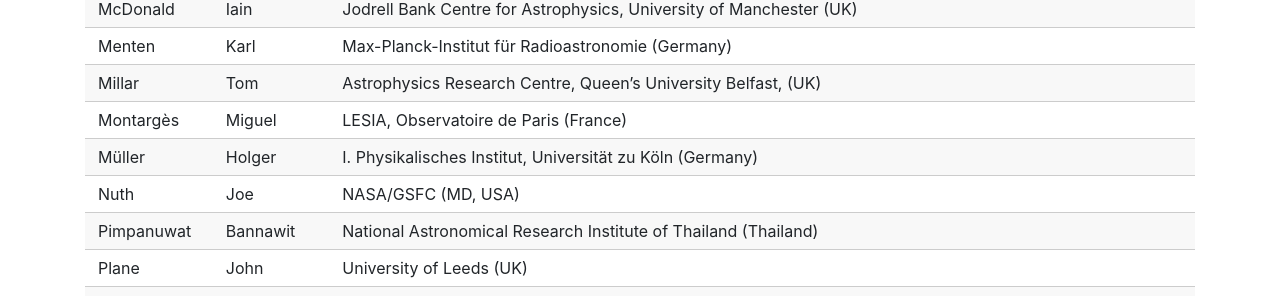
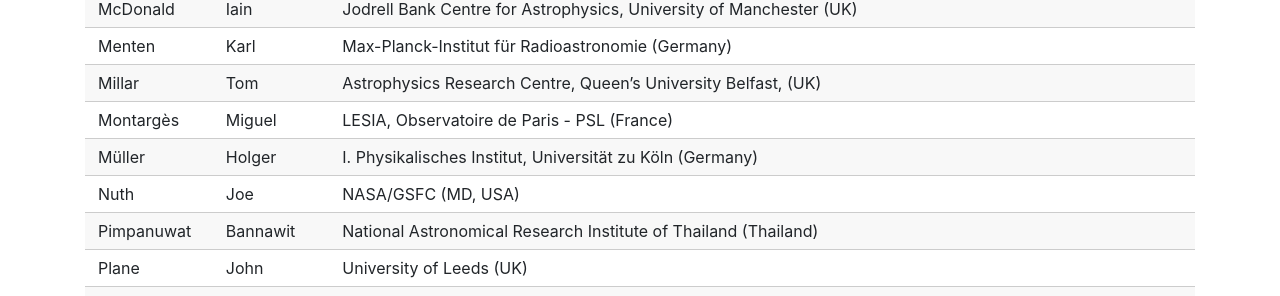
Before and after one commit to astro-atomium/astro-atomium.github.io, a Jekyll site: the page LandingPage2.html, which Jekyll copies as it is, in a window 1280 px wide and 900 px high, scrolled down 2397 px. Shown: the part 150-446 px from the top of the window. Built offline with Jekyll 4.4.1, drawn with Linux system fonts in a browser that asks for light colours; formulas are drawn with MathJax 3.

```diff
--- a/LandingPage2.html
+++ b/LandingPage2.html
@@ -247,7 +247,7 @@
     <tr>
       <td>Montargès</td>
       <td>Miguel</td>
-      <td>LESIA, Observatoire de Paris (France)</td>
+      <td>LESIA, Observatoire de Paris - PSL (France)</td>
     </tr>
     <tr>
       <td>Müller</td>
```
Also changed, not shown: LandingPage.html (+1 -1 lines), _pages/ConsortiumMembers.md (+1 -1 lines).
